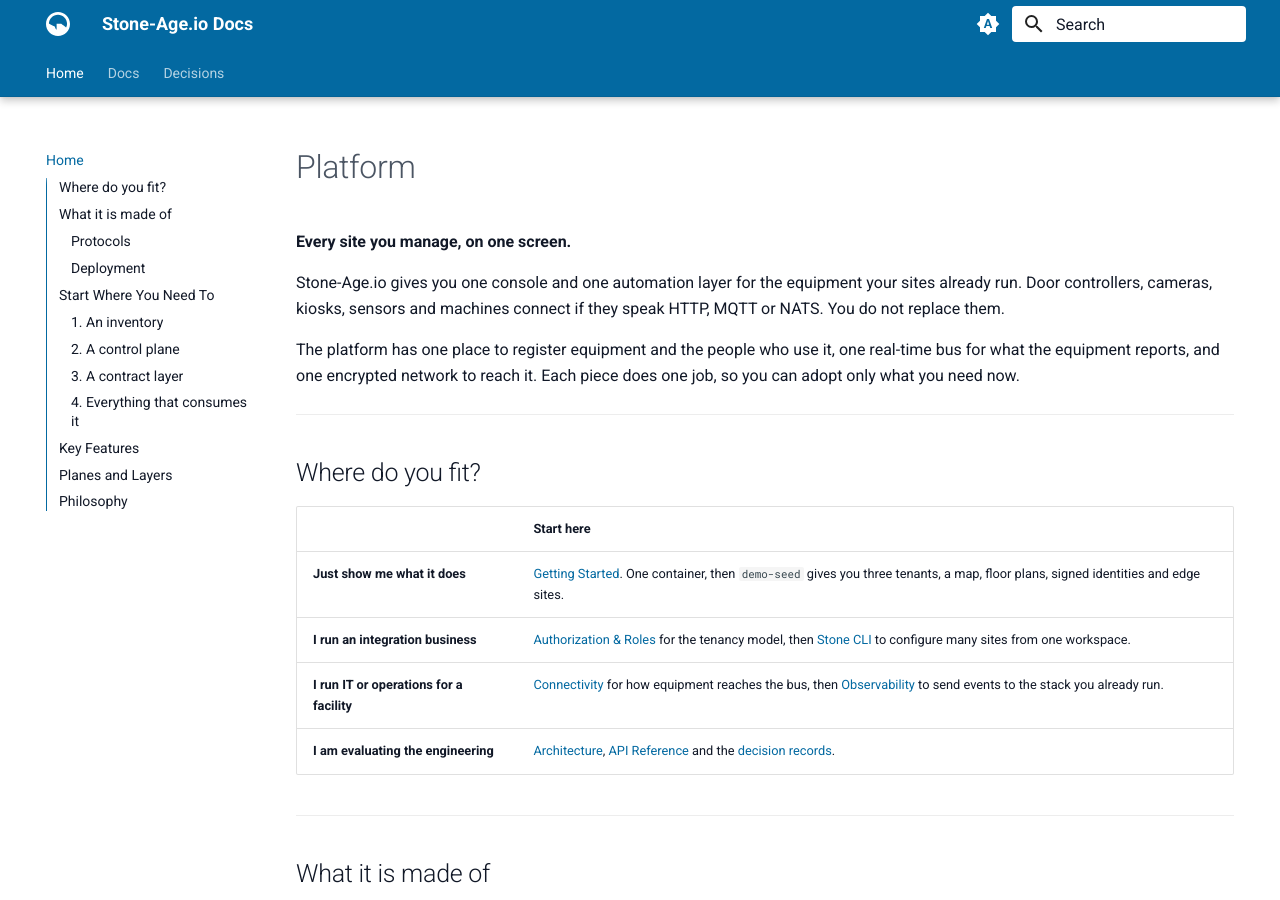
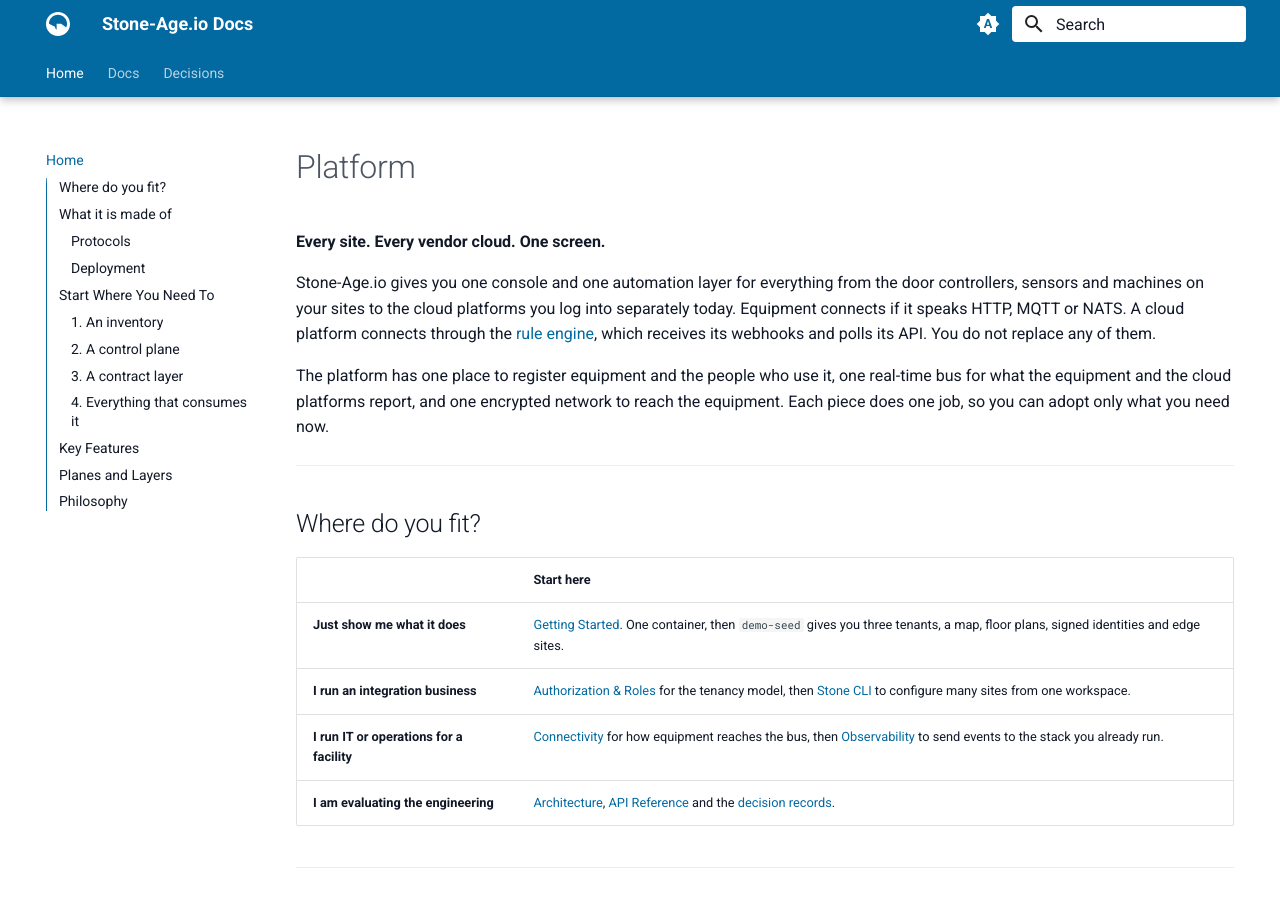
Before and after one commit to stone-age-io/platform-docs, an MkDocs documentation site: the page built from docs/index.md, in a window 1280 px wide and 900 px high. Built offline with MkDocs 1.6.1 and Material for MkDocs 9.7.7, drawn with Linux system fonts in a browser that asks for light colours.

Commit message:
docs: name vendor clouds on the landing page, to match the website
The landing page said only "every site you manage" and listed equipment.
It now matches the website hero (stone-age-website a0d2d75):

- headline: "Every site. Every vendor cloud. One screen."
- the intro is a range from on-site equipment to "the cloud platforms you
  log into separately today", and says how each connects: equipment over
  HTTP, MQTT or NATS, a cloud platform through the rule engine's gateway
  (webhooks in) and scheduler (polling its API)
- the bus carries what both report; the encrypted network still says it
  reaches the equipment only, since Nebula does not reach a SaaS vendor

Co-Authored-By: Claude Opus 5.5 <noreply@anthropic.com>

```diff
--- a/docs/index.md
+++ b/docs/index.md
@@ -5,15 +5,18 @@ access: public
 ---
 # Platform
 
-**Every site you manage, on one screen.**
+**Every site. Every vendor cloud. One screen.**
 
-Stone-Age.io gives you one console and one automation layer for the equipment
-your sites already run. Door controllers, cameras, kiosks, sensors and machines
-connect if they speak HTTP, MQTT or NATS. You do not replace them.
+Stone-Age.io gives you one console and one automation layer for everything from
+the door controllers, sensors and machines on your sites to the cloud platforms
+you log into separately today. Equipment connects if it speaks HTTP, MQTT or
+NATS. A cloud platform connects through the [rule engine](./automation.md),
+which receives its webhooks and polls its API. You do not replace any of them.
 
 The platform has one place to register equipment and the people who use it,
-one real-time bus for what the equipment reports, and one encrypted network to
-reach it. Each piece does one job, so you can adopt only what you need now.
+one real-time bus for what the equipment and the cloud platforms report, and
+one encrypted network to reach the equipment. Each piece does one job, so you
+can adopt only what you need now.
 
 ---
 
```
